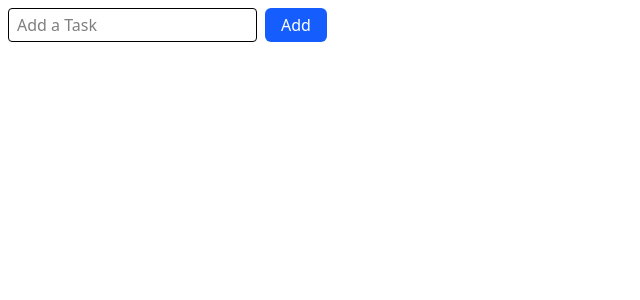
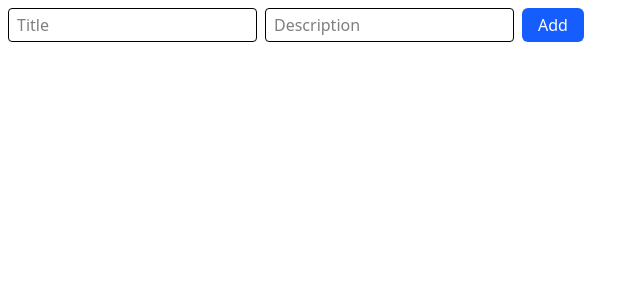
Before and after one commit to Azrim9/task-tracker, a React app: page / in a window 1280 px wide. Shown: the top 300 px of the page, without its empty margins (0-640 px from the left). Built offline with nearby package versions, Linux system fonts and the light colour scheme; the HTML template or start-up script is replaced by a standard one.

Commit message:
Updated tasks to have a title and description

```diff
--- a/src/App.tsx
+++ b/src/App.tsx
@@ -6,10 +6,11 @@ import type { Task } from "./types";
 function App() {
   const [tasks, setTasks] = useState<Task[]>([]);
 
-  const handleAddTask = (text: string) => {
+  const handleAddTask = (title: string, description: string) => {
     const newTask = {
       id: crypto.randomUUID(),
-      name: text,
+      title: title,
+      description: description,
       completed: false,
     };
     setTasks((prev) => [...prev, newTask]);
@@ -27,9 +28,17 @@ function App() {
     setTasks((prev) => prev.filter((task) => task.id !== id));
   };
 
-  const handleEditTask = (id: string, newName: string) => {
+  const handleEditTask = (
+    id: string,
+    updatedTitle: string,
+    updatedDescription: string
+  ) => {
     setTasks((prev) =>
-      prev.map((task) => (task.id === id ? { ...task, name: newName } : task))
+      prev.map((task) =>
+        task.id === id
+          ? { ...task, title: updatedTitle, description: updatedDescription }
+          : task
+      )
     );
   };
 
--- a/src/components/TaskForm.tsx
+++ b/src/components/TaskForm.tsx
@@ -1,24 +1,32 @@
 import { useState } from "react";
 
 interface TaskFormProps {
-  onAddTask: (name: string) => void;
+  onAddTask: (title: string, description: string) => void;
 }
 
 const TaskForm: React.FC<TaskFormProps> = ({ onAddTask }) => {
-  const [text, setText] = useState("");
+  const [titleText, setTitleText] = useState("");
+  const [descriptionText, setDescriptionText] = useState("");
 
   const handleSubmit = (e: React.FormEvent<HTMLFormElement>) => {
     e.preventDefault();
-    onAddTask(text);
-    setText("");
+    onAddTask(titleText, descriptionText);
+    setTitleText("");
+    setDescriptionText("");
   };
 
   return (
     <form onSubmit={handleSubmit} className="flex gap-2 mx-2 my-2">
       <input
-        onChange={(e) => setText(e.target.value)}
-        placeholder="Add a Task"
-        value={text}
+        onChange={(e) => setTitleText(e.target.value)}
+        placeholder="Title"
+        value={titleText}
+        className="border rounded-sm px-2 py-1"
+      />
+      <input
+        onChange={(e) => setDescriptionText(e.target.value)}
+        placeholder="Description"
+        value={descriptionText}
         className="border rounded-sm px-2 py-1"
       />
       <button
--- a/src/components/TaskItem.tsx
+++ b/src/components/TaskItem.tsx
@@ -5,7 +5,11 @@ interface TaskItemProps {
   task: Task;
   onToggleTaskCompleted: (id: string) => void;
   onDeleteTask: (id: string) => void;
-  onEditTask: (id: string, newName: string) => void;
+  onEditTask: (
+    id: string,
+    updatedTitle: string,
+    updatedDescription: string
+  ) => void;
 }
 
 const TaskItem: React.FC<TaskItemProps> = ({
@@ -15,11 +19,12 @@ const TaskItem: React.FC<TaskItemProps> = ({
   onEditTask,
 }) => {
   const [isEditing, setIsEditing] = useState(false);
-  const [text, setText] = useState(task.name);
+  const [titleText, setTitleText] = useState(task.title);
+  const [descriptionText, setDescriptionText] = useState(task.description);
 
   const handleEditClick = () => {
     if (isEditing) {
-      onEditTask(task.id, text);
+      onEditTask(task.id, titleText, descriptionText);
     }
     setIsEditing((prev) => !prev);
   };
@@ -32,14 +37,25 @@ const TaskItem: React.FC<TaskItemProps> = ({
           checked={task.completed}
           onChange={() => onToggleTaskCompleted(task.id)}
         />
+
         {!isEditing ? (
-          <div>{task.name}</div>
+          <div>
+            <div>{task.title}</div>
+            <div>{task.description}</div>
+          </div>
         ) : (
-          <input
-            onChange={(e) => setText(e.target.value)}
-            className="border rounded-sm px-2 py-1"
-            value={text}
-          />
+          <div>
+            <input
+              onChange={(e) => setTitleText(e.target.value)}
+              className="border rounded-sm px-2 py-1"
+              value={titleText}
+            />
+            <input
+              onChange={(e) => setDescriptionText(e.target.value)}
+              className="border rounded-sm px-1 py-1"
+              value={descriptionText}
+            />
+          </div>
         )}
         <button onClick={() => onDeleteTask(task.id)}> Delete </button>
         <button onClick={() => handleEditClick()}>
--- a/src/components/TaskList.tsx
+++ b/src/components/TaskList.tsx
@@ -5,7 +5,11 @@ interface TaskListProps {
   tasks: Task[];
   onToggleTaskCompleted: (id: string) => void;
   onDeleteTask: (id: string) => void;
-  onEditTask: (id: string, newName: string) => void;
+  onEditTask: (
+    id: string,
+    updatedTitle: string,
+    updatedDescription: string
+  ) => void;
 }
 
 const TaskList: React.FC<TaskListProps> = ({
--- a/src/types.ts
+++ b/src/types.ts
@@ -1,5 +1,6 @@
 export interface Task {
   id: string;
-  name: string;
+  title: string;
+  description: string;
   completed: boolean;
 }
```
